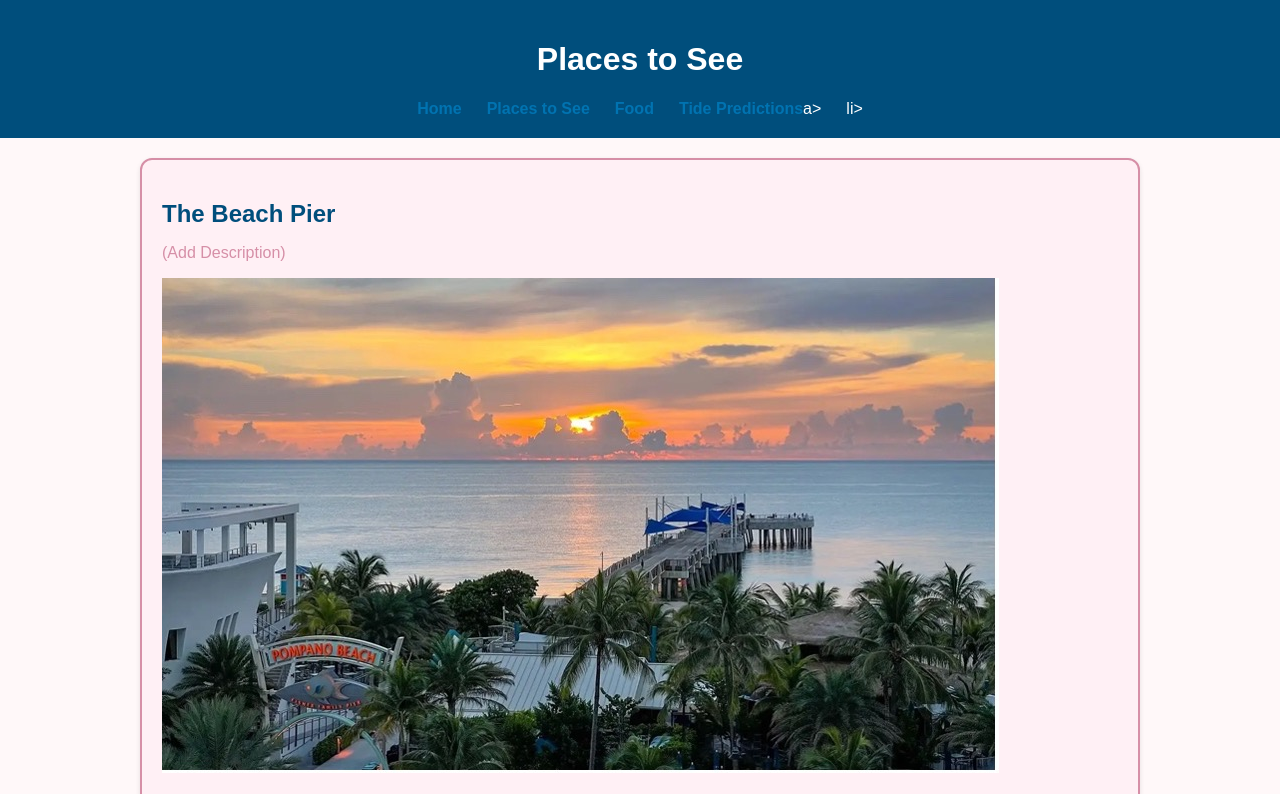
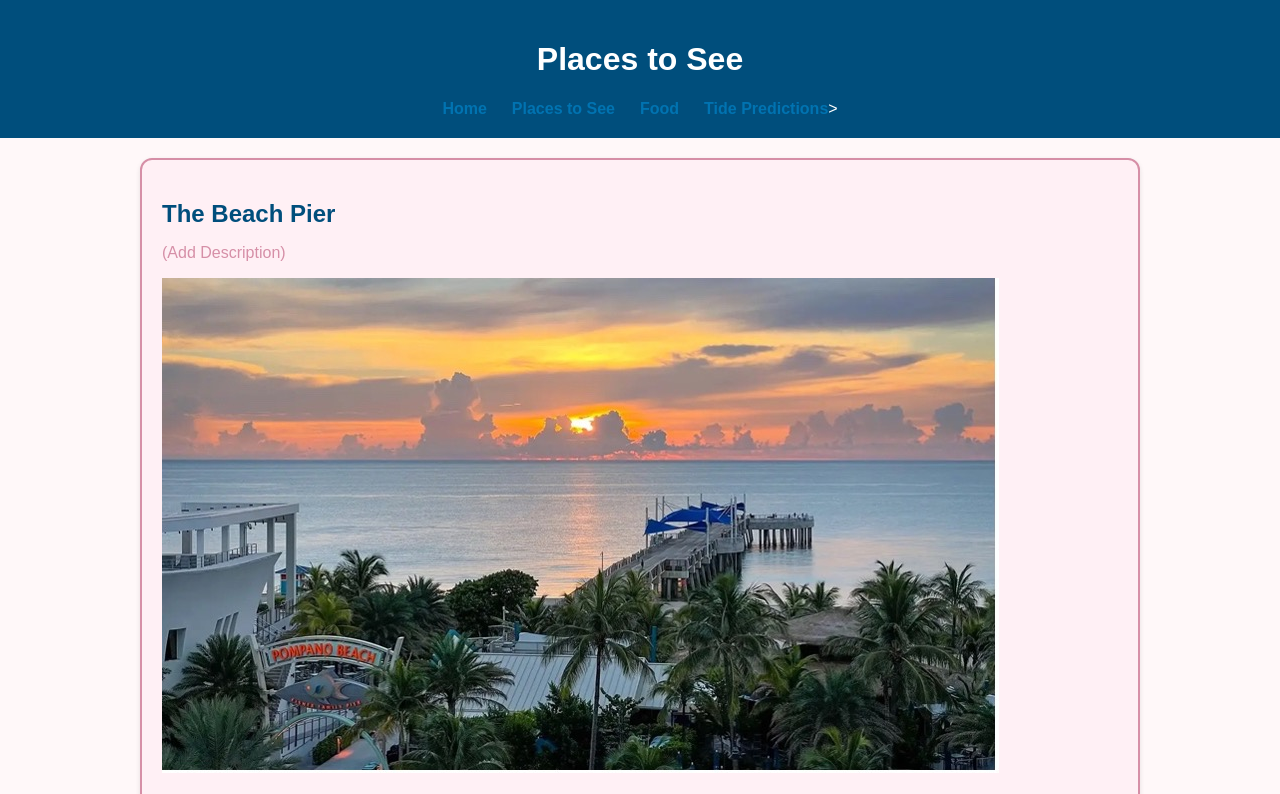
Before and after one commit to belladougherty/Pompanobeach, a plain HTML site: page nature.html in a window 1280 px wide. Shown: the top 794 px of the page. Drawn offline with Linux system fonts and the light colour scheme.

Commit message:
Update nature.html

```diff
--- a/nature.html
+++ b/nature.html
@@ -14,7 +14,7 @@
         <li><a href="index.html">Home</a></li>
         <li><a href="nature.html">Places to See</a></li>
         <li><a href="town-food.html">Food</a></li>
-        <li><a href="Tides.html">Tide Predictions</a>a></li>li>
+        <li><a href="Tides.html">Tide Predictions</a>></li>
       </ul>
     </nav>
   </header>
```
